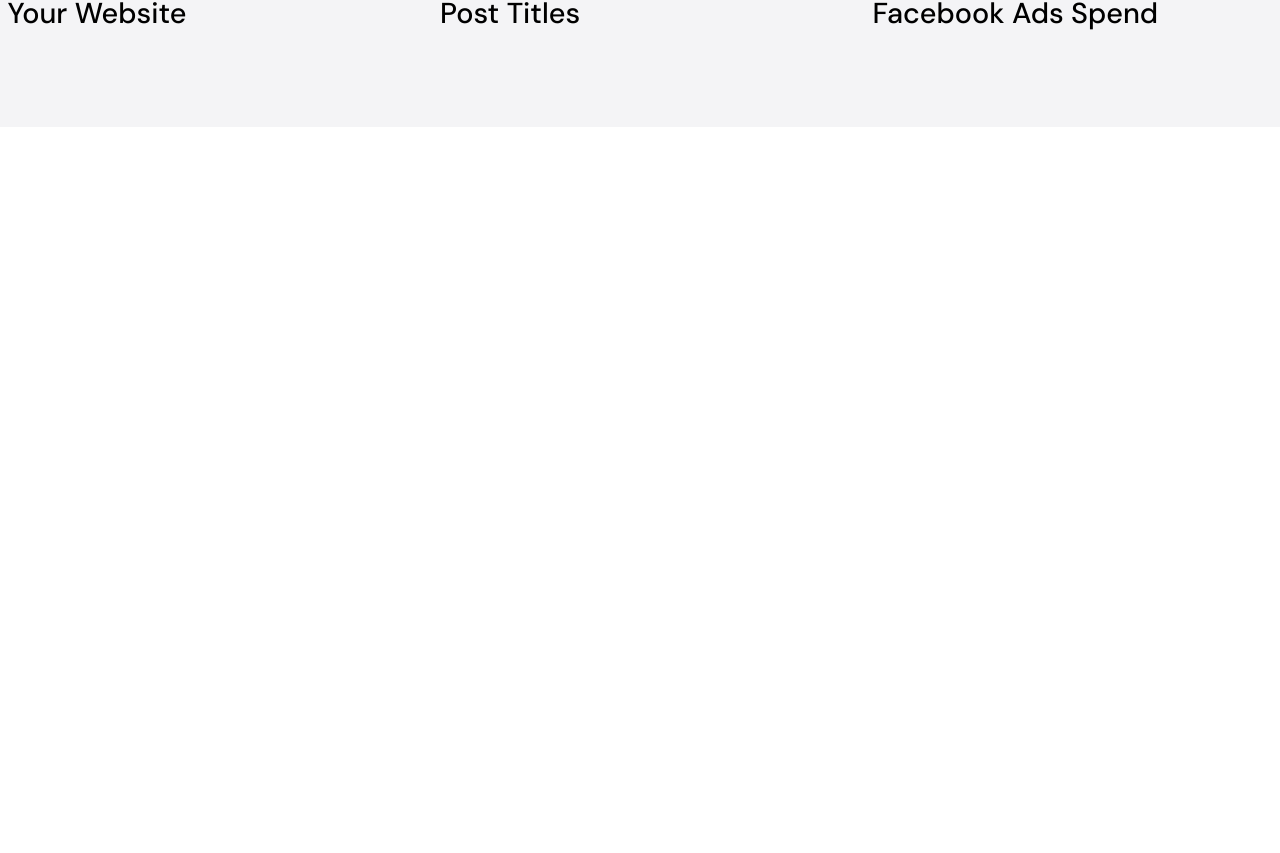
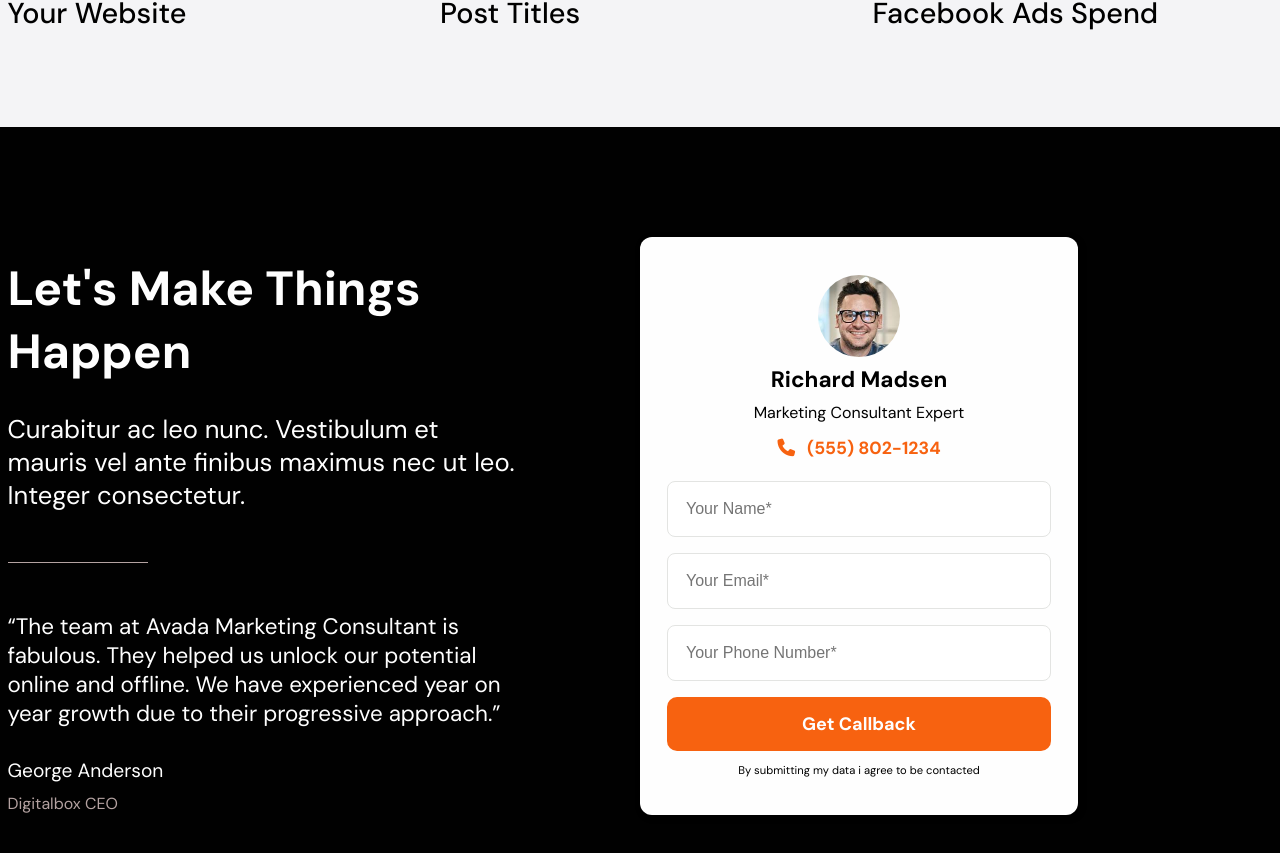
Before and after one commit to Alessandro-Sebastiano/proj-html-vuejs, a Vue app: page / in a window 1280 px wide. Shown: the part 7813-8666 px from the top of the page. Before the commit the page ends 7940 px from the top, so only its background shows below. Built offline with nearby package versions, Linux system fonts and the light colour scheme.

Commit message:
form-component

```diff
--- a/src/components/MainComponent.vue
+++ b/src/components/MainComponent.vue
@@ -8,6 +8,7 @@
         <presentationComponent />
         <TeamComponent />
         <ResourceComponent />
+        <FormComponent />
     </div>
 </template>
 
@@ -21,6 +22,7 @@
 import presentationComponent from './main-subComponent/presentationComponent.vue';
 import TeamComponent from './main-subComponent/TeamComponent.vue';
 import ResourceComponent from './main-subComponent/ResourceComponent.vue';
+import FormComponent from './main-subComponent/FormComponent.vue';
 
 
 export default {
@@ -35,6 +37,7 @@
         presentationComponent,
         TeamComponent,
         ResourceComponent,
+        FormComponent,
     },
 }
 </script>
--- /dev/null
+++ b/src/components/main-subComponent/FormComponent.vue
@@ -0,0 +1,101 @@
+<template>
+    <div class="form-box">
+        <div class="container">
+            <div class="text-box">
+                <div class="section border">
+                    <h2>Let's Make Things Happen</h2>
+                    <p>Curabitur ac leo nunc. Vestibulum et mauris vel ante finibus maximus nec ut leo. Integer
+                        consectetur.
+                    </p>
+                </div>
+                <div class="section">
+                    <p class="cit">
+                        “The team at Avada Marketing Consultant is fabulous. They helped us unlock our potential online
+                        and
+                        offline. We have experienced year on year growth due to their progressive approach.”</p>
+                    <span class="name">George Anderson</span>
+                    <span>Digitalbox CEO</span>
+                </div>
+            </div>
+            <div class="form">
+                <CardForm />
+            </div>
+        </div>
+    </div>
+</template>
+
+<script>
+import CardForm from '../CardForm.vue';
+
+export default {
+    name: 'FormComponent',
+
+    components: {
+        CardForm,
+    }
+}
+</script>
+
+<style lang="scss" scoped>
+@use '../../assets/styles/partials/variables' as *;
+
+.form-box {
+    width: 100%;
+    background-color: $dark;
+    padding: 110px 0;
+}
+
+.container {
+    display: flex;
+    align-items: flex-start;
+
+
+    .text-box {
+        width: 50%;
+        color: $ligth;
+        padding-right: 120px;
+
+
+        .section {
+            padding: 20px 0;
+            position: relative;
+        }
+
+        .border {
+            &::after {
+                content: '';
+                display: block;
+                width: 140px;
+                height: 1px;
+                background-color: $dark-grey;
+                position: absolute;
+                bottom: -1px;
+            }
+        }
+
+        h2 {
+            font-size: 3rem;
+        }
+
+        p {
+            font-size: 1.6rem;
+            margin: 30px 0;
+        }
+
+        .cit {
+            font-size: 1.4rem;
+        }
+
+        .name {
+            font-size: 1.2rem;
+            color: $ligth;
+        }
+
+        span {
+            display: block;
+            margin-bottom: 10px;
+            color: $dark-grey;
+        }
+    }
+}
+</style>
```
